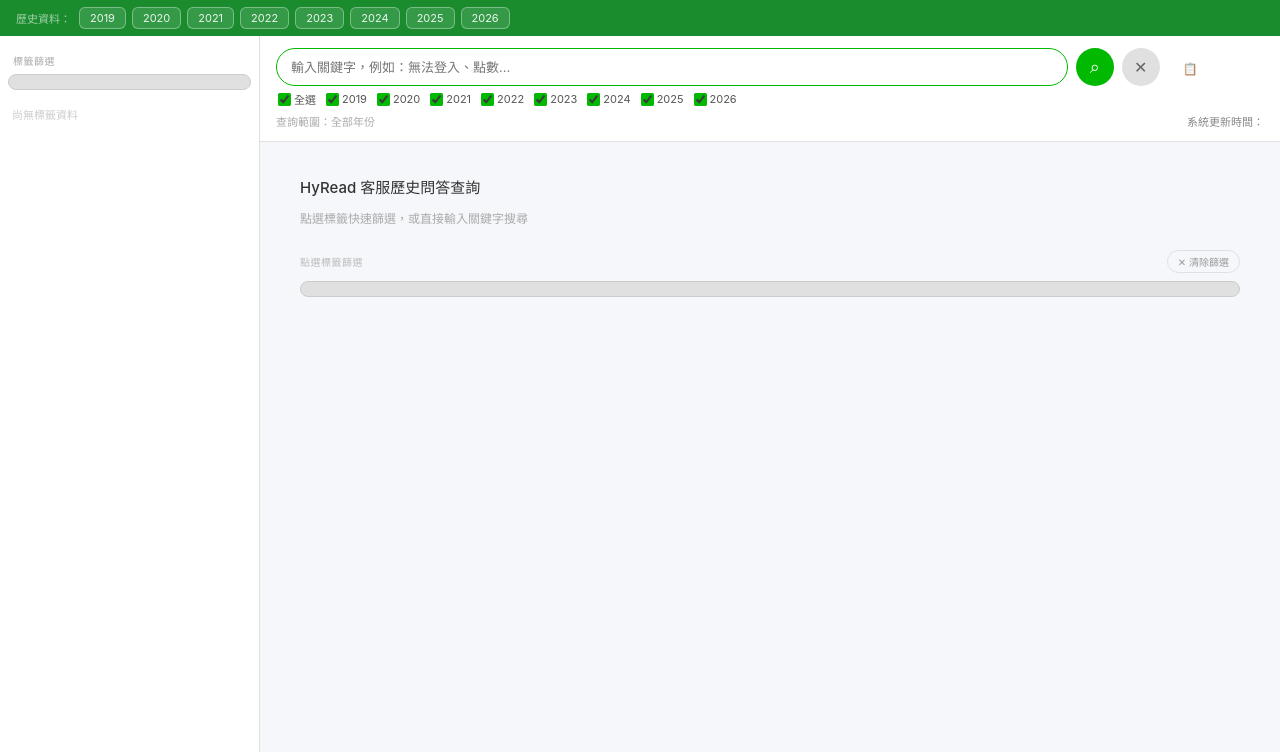
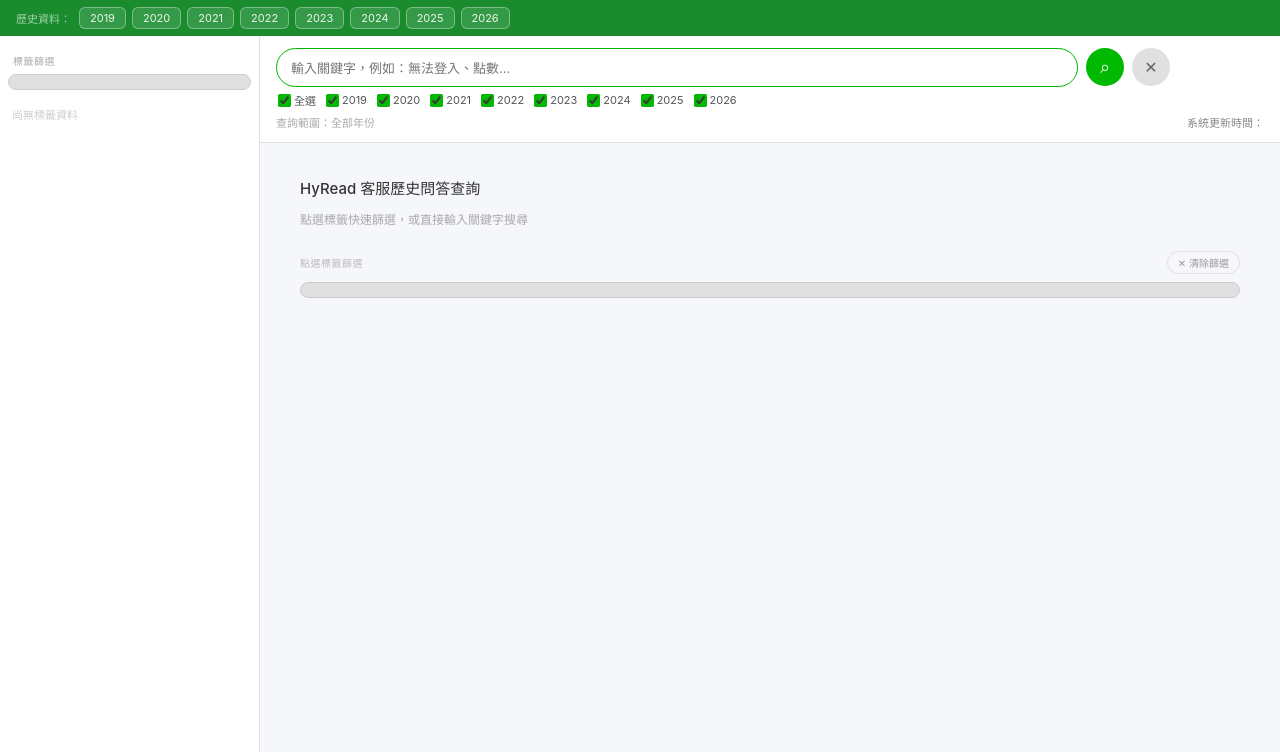
Before and after one commit to qq336688/hyreadline-webhook, a Flask app: page /qa in a window 1280 px wide. Shown: the part 48-800 px from the top of the page. Run offline with Flask 3, Linux system fonts and the light colour scheme; the visitor is signed in with stand-in values (Sample User, id 1); data that the repository does not hold is empty.

Commit message:
Add files via upload

```diff
--- a/templates/qa.html
+++ b/templates/qa.html
@@ -75,8 +75,9 @@
 .qa-img-link{display:inline-block;margin-top:6px}
 .qa-img-thumb{max-width:180px;max-height:130px;border-radius:6px;border:.5px solid #ddd;display:block;object-fit:cover}
 .qa-file-link{display:inline-block;margin-top:4px;font-size:11px;color:#1565c0;text-decoration:none;background:#e3f2fd;padding:3px 9px;border-radius:99px}
-.gen-toggle-btn{padding:8px 14px;border:.5px solid rgba(255,255,255,.5);border-radius:6px;background:rgba(255,255,255,.12);color:#fff;font-size:12px;cursor:pointer;white-space:nowrap}
-.gen-toggle-btn.gen-active{background:#fff;color:#00b900;border-color:#fff;font-weight:600}
+.gen-toggle-btn{padding:9px 16px;border:1.5px solid rgba(255,255,255,.7);border-radius:6px;background:rgba(255,255,255,.15);color:#fff;font-size:13px;font-weight:600;cursor:pointer;white-space:nowrap}
+.gen-toggle-btn:hover{background:rgba(255,255,255,.25)}
+.gen-toggle-btn.gen-active{background:#fff;color:#00b900;border-color:#fff}
 .gen-card{background:#fff;border:.5px solid #e0e0e0;border-radius:8px;padding:10px 13px;margin-bottom:8px}
 .gen-txt{font-size:12px;color:#555;line-height:1.7}
 .empty{display:flex;flex-direction:column;align-items:flex-start;justify-content:flex-start;flex:1;color:#bbb;font-size:13px;gap:8px;text-align:left;padding:20px 24px}
@@ -159,7 +160,7 @@
           onkeydown="if(event.key==='Enter')search()">
         <button class="search-btn" onclick="search()" title="搜尋">&#x2315;</button>
         <button class="clear-btn" onclick="clearSearch()" title="清除">&#x2715;</button>
-        <button class="gen-toggle-btn" id="genToggleBtn" onclick="toggleGeneralMode()" title="瀏覽沒有明確問答關係的一般訊息（含附件連結）">&#128203; 一般訊息</button>
+        <button class="gen-toggle-btn" id="genToggleBtn" onclick="toggleGeneralMode()" title="瀏覽沒有明確問答關係的一般訊息（含附件連結），再點一次可切換回 Q&amp;A">一般訊息</button>
       </div>
       <div class="yr-checks">
         <label><input type="checkbox" id="yrAll" checked onchange="toggleAllYrs(this)">全選</label>
@@ -576,13 +577,11 @@
   var btn=document.getElementById('genToggleBtn');
   if(generalMode){
     btn.classList.add('gen-active');
-    btn.innerHTML='&#128172; 回到 Q&amp;A';
     browseMode=false;browseYr='';
     document.getElementById('homeState')&&(document.getElementById('homeState').style.display='none');
     _doSearch();
   }else{
     btn.classList.remove('gen-active');
-    btn.innerHTML='&#128203; 一般訊息';
     clearSearch();
   }
 }
```
